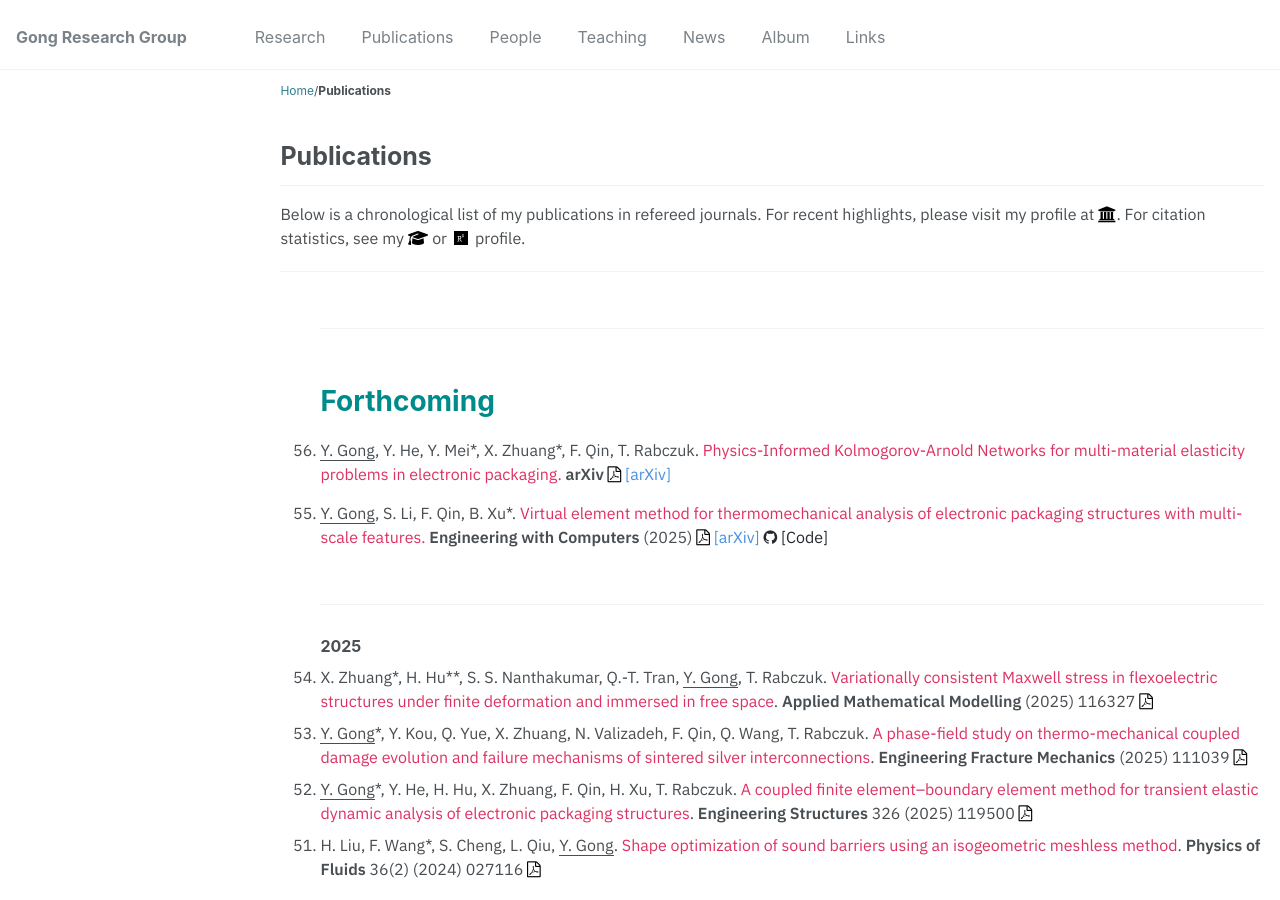
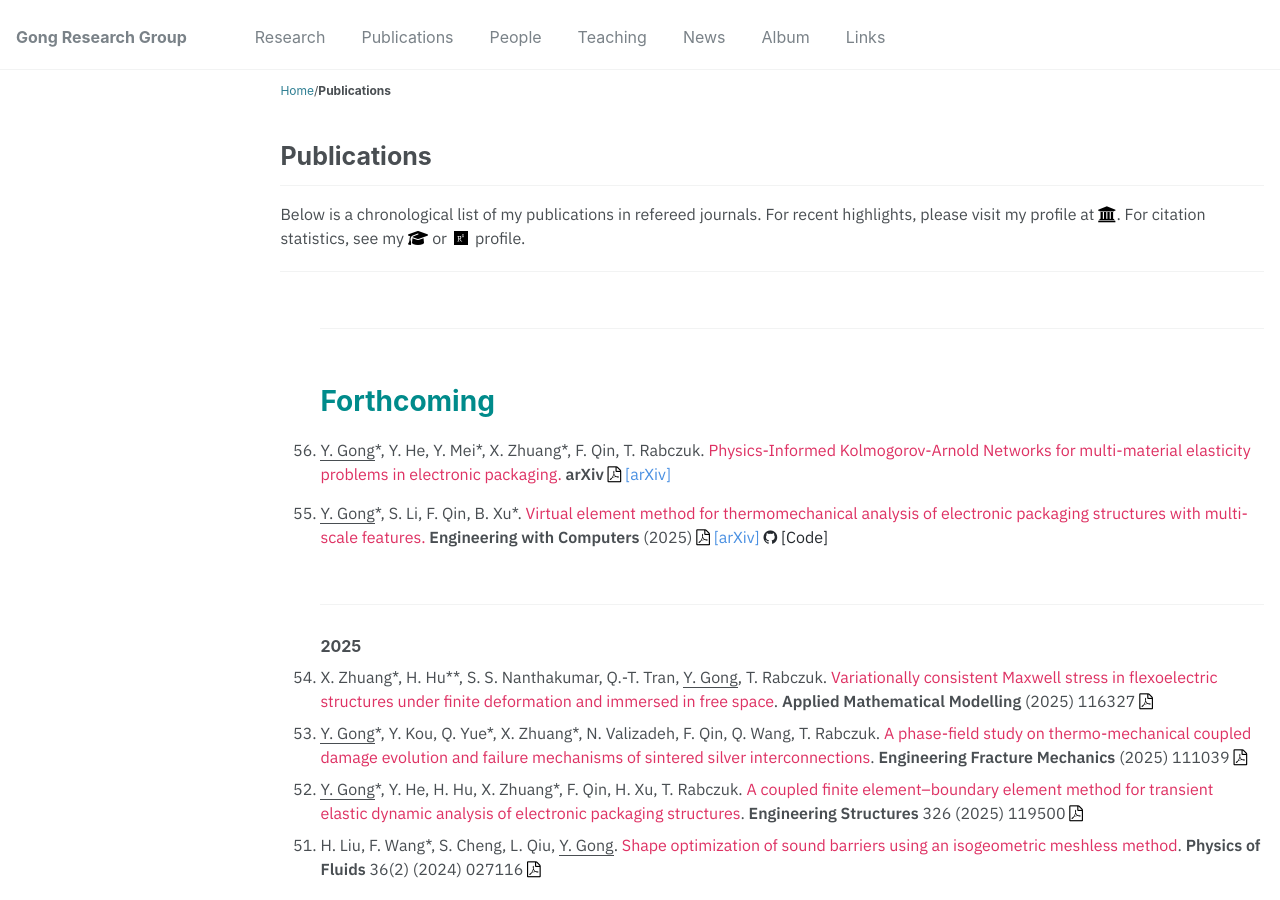
Before and after one commit to yanpeng-gong/yanpeng-gong.github.io, a Jekyll site: the page built from _publications/publications.md, in a window 1280 px wide and 900 px high. Built offline with Jekyll 4.4.1, drawn with Linux system fonts in a browser that asks for light colours; some of the changed text lies outside the part shown.

Commit message:
update pubs

```diff
--- a/_publications/publications.md
+++ b/_publications/publications.md
@@ -44,7 +44,7 @@
 
 <li style="margin-bottom: 15px;">
      <!-- Author names -->
-  <u>Y. Gong</u>, Y. He, Y. Mei*, X. Zhuang*, F. Qin, T. Rabczuk.
+  <u>Y. Gong</u>*, Y. He, Y. Mei*, X. Zhuang*, F. Qin, T. Rabczuk.
      <!-- Title of the paper -->
   <a href="https://arxiv.org/abs/2508.16999" style="text-decoration:none; color:#DE3163;">
     Physics-Informed Kolmogorov-Arnold Networks for multi-material elasticity problems in electronic packaging.
@@ -62,7 +62,7 @@
 
 <li style="margin-bottom: 15px;">
      <!-- Author names -->
-  <u>Y. Gong</u>, S. Li, F. Qin, B. Xu*.
+  <u>Y. Gong</u>*, S. Li, F. Qin, B. Xu*.
      <!-- Title of the paper -->
   <a href="https://dx.doi.org/10.48550/arxiv.2508.11410" style="text-decoration:none; color:#DE3163;">
     Virtual element method for thermomechanical analysis of electronic packaging structures with multi-scale features.
@@ -89,9 +89,9 @@
 
 <li>X. Zhuang*, H. Hu**, S. S. Nanthakumar, Q.-T. Tran, <u>Y. Gong</u>, T. Rabczuk. <a href="https://dx.doi.org/10.1016/j.apm.2025.116327" style="text-decoration:none;color:#DE3163;"> Variationally consistent Maxwell stress in flexoelectric structures under finite deformation and immersed in free space</a>. <b>Applied Mathematical Modelling</b> (2025) 116327 <a href="http://yanpeng-gong.github.io/files/papers/2025_AMM.pdf"><i class="fa fa-file-pdf-o" style="font-size:16px;color:black"></i></a></li>
 
-<li><u>Y. Gong</u>*, Y. Kou, Q. Yue, X. Zhuang, N. Valizadeh, F. Qin, Q. Wang, T. Rabczuk. <a href="https://dx.doi.org/10.1016/j.engfracmech.2025.111039" style="text-decoration:none;color:#DE3163;">A phase-field study on thermo-mechanical coupled damage evolution and failure mechanisms of sintered silver interconnections</a>. <b>Engineering Fracture Mechanics</b> (2025) 111039 <a href="http://yanpeng-gong.github.io/files/papers/2025_EFM.pdf"><i class="fa fa-file-pdf-o" style="font-size:16px;color:black"></i></a></li>
+<li><u>Y. Gong</u>*, Y. Kou, Q. Yue*, X. Zhuang*, N. Valizadeh, F. Qin, Q. Wang, T. Rabczuk. <a href="https://dx.doi.org/10.1016/j.engfracmech.2025.111039" style="text-decoration:none;color:#DE3163;">A phase-field study on thermo-mechanical coupled damage evolution and failure mechanisms of sintered silver interconnections</a>. <b>Engineering Fracture Mechanics</b> (2025) 111039 <a href="http://yanpeng-gong.github.io/files/papers/2025_EFM.pdf"><i class="fa fa-file-pdf-o" style="font-size:16px;color:black"></i></a></li>
 
-<li><u>Y. Gong</u>*, Y. He, H. Hu, X. Zhuang, F. Qin, H. Xu, T. Rabczuk. <a href="https://doi.org/10.1016/j.engstruct.2024.119500" style="text-decoration:none;color:#DE3163;">A coupled finite element–boundary element method for transient elastic dynamic analysis of electronic packaging structures</a>. <b>Engineering Structures</b> 326 (2025) 119500 <a href="http://yanpeng-gong.github.io/files/papers/2025_ES.pdf"><i class="fa fa-file-pdf-o" style="font-size:16px;color:black"></i></a></li>
+<li><u>Y. Gong</u>*, Y. He, H. Hu, X. Zhuang*, F. Qin, H. Xu, T. Rabczuk. <a href="https://doi.org/10.1016/j.engstruct.2024.119500" style="text-decoration:none;color:#DE3163;">A coupled finite element–boundary element method for transient elastic dynamic analysis of electronic packaging structures</a>. <b>Engineering Structures</b> 326 (2025) 119500 <a href="http://yanpeng-gong.github.io/files/papers/2025_ES.pdf"><i class="fa fa-file-pdf-o" style="font-size:16px;color:black"></i></a></li>
 
 <li>H. Liu, F. Wang*, S. Cheng, L. Qiu, <u>Y. Gong</u>. <a href="https://doi.org/10.1063/5.0191290" style="text-decoration:none;color:#DE3163;">Shape optimization of sound barriers using an isogeometric meshless method</a>. <b>Physics of Fluids</b> 36(2) (2024) 027116 <a href="http://yanpeng-gong.github.io/files/papers/2024_POF.pdf"><i class="fa fa-file-pdf-o" style="font-size:16px;color:black"></i></a></li>
 
@@ -110,7 +110,7 @@
 <br>
 <hr>
 <h3>2023</h3>
-<li>F. Qin, Q. He, <u>Y. Gong</u>*, C. Hou, H. Cheng, T. An, Y. Dai, P. Chen. <a href="https://doi.org/10.1115/1.4055125" style="text-decoration:none;color:#DE3163;">An Automatic Finite Element Method-Boundary Element Method Coupling Method for Elastic–Plastic Problems of Multiscale Structures in Electronic Packaging</a>. <b>Journal of Electronic Packaging</b> 145(2) (2023) <a href="http://yanpeng-gong.github.io/files/papers/.pdf"><i class="fa fa-file-pdf-o" style="font-size:16px;color:black"></i></a></li>
+<li>F. Qin, Q. He, <u>Y. Gong</u>*, C. Hou, H. Cheng, T. An, Y. Dai, P. Chen. <a href="https://doi.org/10.1115/1.4055125" style="text-decoration:none;color:#DE3163;">An Automatic Finite Element Method-Boundary Element Method Coupling Method for Elastic–Plastic Problems of Multiscale Structures in Electronic Packaging</a>. <b>Journal of Electronic Packaging</b> 145(2) (2023) <a href="http://yanpeng-gong.github.io/files/papers/2023_JEP.pdf"><i class="fa fa-file-pdf-o" style="font-size:16px;color:black"></i></a></li>
 
 <li>H. Xu, <u>Y. Gong</u>*, Y. Kou, F. Qin. <a href="https://doi.org/10.1109/icept59018.2023.10492337" style="text-decoration:none;color:#DE3163;">An isogeometric boundary element scheme for transient heat transfer problems in electronic packaging</a>. <b>2023 24th International Conference on Electronic Packaging Technology (ICEPT)</b> (2023) <a href="http://yanpeng-gong.github.io/files/papers/2023_ICEPT.pdf"><i class="fa fa-file-pdf-o" style="font-size:16px;color:black"></i></a></li>
 
@@ -179,11 +179,11 @@
 
 <li><u>Y. Gong</u>*, C. Dong, F. Qin, G. Hattori, J. Trevelyan. <a href="https://doi.org/10.1016/j.cma.2020.113099" style="text-decoration:none;color:#DE3163;">Hybrid nearly singular integration for three-dimensional isogeometric boundary element analysis of coatings and other thin structures</a>. <b>Computer Methods in Applied Mechanics and Engineering</b> 367 (2020) 113099 <a href="http://yanpeng-gong.github.io/files/papers/2020_CMAME.pdf"><i class="fa fa-file-pdf-o" style="font-size:16px;color:black"></i></a></li>
 
-<li>F. Sun, <u>Y. Gong</u>*, C. Dong. <a href="https://doi.org/10.1016/j.cam.2020.112904" style="text-decoration:none;color:#DE3163;">A novel fast direct solver for 3D elastic inclusion problems with the isogeometric boundary element method</a>. <b>Journal of Computational and Applied Mathematics</b> 377 (2020) 112904 <a href="http://yanpeng-gong.github.io/files/papers/2020_JCAM.pdf"><i class="fa fa-file-pdf-o" style="font-size:16px;color:black"></i></a></li>
+<li>F. Sun, <u>Y. Gong</u>, C. Dong*. <a href="https://doi.org/10.1016/j.cam.2020.112904" style="text-decoration:none;color:#DE3163;">A novel fast direct solver for 3D elastic inclusion problems with the isogeometric boundary element method</a>. <b>Journal of Computational and Applied Mathematics</b> 377 (2020) 112904 <a href="http://yanpeng-gong.github.io/files/papers/2020_JCAM.pdf"><i class="fa fa-file-pdf-o" style="font-size:16px;color:black"></i></a></li>
 
 <li>Y. Guo, H. Yu, <u>Y. Gong</u>*, F. Qin. <a href="https://doi.org/10.1109/ICEPT50128.2020.9202534" style="text-decoration:none;color:#DE3163;">Thermal analysis of IGBT by isogeometric boundary element method</a>. <b>2020 21st International Conference on Electronic Packaging Technology (ICEPT)</b> (2020) 1-5 <a href="http://yanpeng-gong.github.io/files/papers/2020_ICEPT.pdf"><i class="fa fa-file-pdf-o" style="font-size:16px;color:black"></i></a></li>
 
-<li>F. Qin*, Y. Hu, Y. Dai, T. An, P. Chen, <u>Y. Gong</u>, H. Yu. <a href="https://doi.org/10.1007/s11664-020-08325-1" style="text-decoration:none;color:#DE3163;">Crack Effect on the Equivalent Thermal Conductivity of Porously Sintered Silver</a>. <b>Journal of Electronic Materials</b> 49(10) (2020) 5994-6008 <a href="http://yanpeng-gong.github.io/files/papers/2020_JEM.pdf"><i class="fa fa-file-pdf-o" style="font-size:16px;color:black"></i></a></li>
+<li>F. Qin, Y. Hu, Y. Dai*, T. An, P. Chen, <u>Y. Gong</u>, H. Yu. <a href="https://doi.org/10.1007/s11664-020-08325-1" style="text-decoration:none;color:#DE3163;">Crack Effect on the Equivalent Thermal Conductivity of Porously Sintered Silver</a>. <b>Journal of Electronic Materials</b> 49(10) (2020) 5994-6008 <a href="http://yanpeng-gong.github.io/files/papers/2020_JEM.pdf"><i class="fa fa-file-pdf-o" style="font-size:16px;color:black"></i></a></li>
 
 <!-- 2019 -->
 <br>
@@ -212,9 +212,9 @@
 
 <li><u>Y. Gong</u>, C. Dong*, X. Qin. <a href="https://doi.org/10.1016/j.cam.2016.10.003" style="text-decoration:none;color:#DE3163;">An isogeometric boundary element method for three dimensional potential problems</a>. <b>Journal of Computational and Applied Mathematics</b> 313 (2017) 454-468 <a href="http://yanpeng-gong.github.io/files/papers/2017_JCAM.pdf"><i class="fa fa-file-pdf-o" style="font-size:16px;color:black"></i></a></li>
 
-<li><u>Y. Gong</u>*, C. Dong, Y. Bai. <a href="https://doi.org/10.1016/j.enganabound.2016.11.005" style="text-decoration:none;color:#DE3163;">Evaluation of nearly singular integrals in isogeometric boundary element method</a>. <b>Engineering Analysis with Boundary Elements</b> 75 (2017) 21-35 <a href="http://yanpeng-gong.github.io/files/papers/2017_EABE.pdf"><i class="fa fa-file-pdf-o" style="font-size:16px;color:black"></i></a></li>
+<li><u>Y. Gong</u>, C. Dong*, Y. Bai. <a href="https://doi.org/10.1016/j.enganabound.2016.11.005" style="text-decoration:none;color:#DE3163;">Evaluation of nearly singular integrals in isogeometric boundary element method</a>. <b>Engineering Analysis with Boundary Elements</b> 75 (2017) 21-35 <a href="http://yanpeng-gong.github.io/files/papers/2017_EABE.pdf"><i class="fa fa-file-pdf-o" style="font-size:16px;color:black"></i></a></li>
 
-<li><u>Y. Gong</u>*, C. Dong. <a href="https://doi.org/10.1016/j.cam.2016.12.038" style="text-decoration:none;color:#DE3163;">An isogeometric boundary element method using adaptive integral method for 3D potential problems</a>. <b>Journal of Computational and Applied Mathematics</b> 319 (2017) 141-158 <a href="http://yanpeng-gong.github.io/files/papers/2017_JCAM2.pdf"><i class="fa fa-file-pdf-o" style="font-size:16px;color:black"></i></a></li>
+<li><u>Y. Gong</u>, C. Dong*. <a href="https://doi.org/10.1016/j.cam.2016.12.038" style="text-decoration:none;color:#DE3163;">An isogeometric boundary element method using adaptive integral method for 3D potential problems</a>. <b>Journal of Computational and Applied Mathematics</b> 319 (2017) 141-158 <a href="http://yanpeng-gong.github.io/files/papers/2017_JCAM2.pdf"><i class="fa fa-file-pdf-o" style="font-size:16px;color:black"></i></a></li>
 
 <li>X. Qin, C. Dong*, F. Wang, <u>Y. Gong</u>. <a href="https://doi.org/10.1016/j.tws.2017.03.019" style="text-decoration:none;color:#DE3163;">Free vibration analysis of isogeometric curvilinearly stiffened shells</a>. <b>Thin-Walled Structures</b> 116 (2017) 124-135 <a href="http://yanpeng-gong.github.io/files/papers/2017_TWS.pdf"><i class="fa fa-file-pdf-o" style="font-size:16px;color:black"></i></a></li>
 
```
